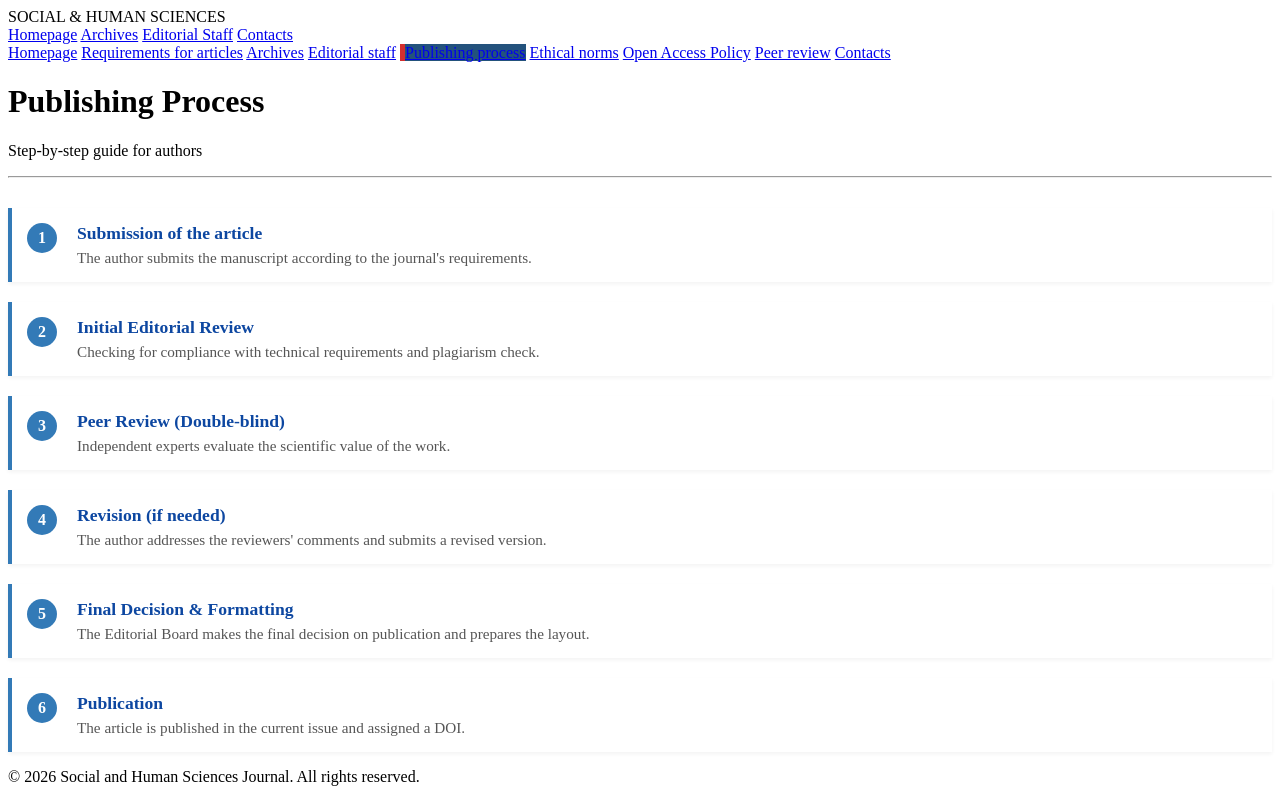
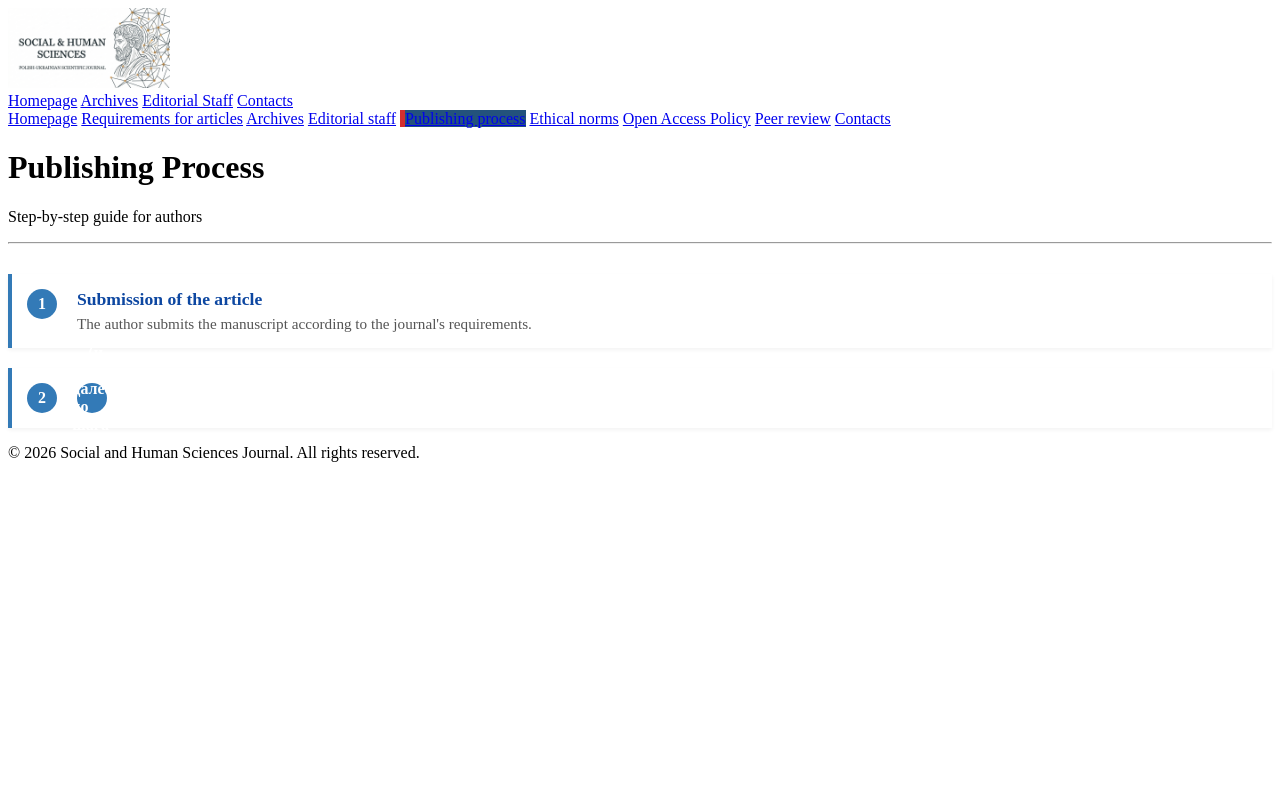
Before and after one commit to ValeriyBebyk/Social-and-Human-Sciences.-Polish-Ukrainian-scientific-journal, a plain HTML site: page index.html in a window 1280 px wide. Drawn offline with Linux system fonts and the light colour scheme.

Commit message:
Update index.html

```diff
--- a/index.html
+++ b/index.html
@@ -8,7 +8,10 @@
 </head>
 <body>
     <header>
-        <div class="logo-area">SOCIAL & HUMAN SCIENCES</div>
+        <div class="logo-area">
+            <img src="logo.png" alt="Social & Human Sciences Logo" style="height: 80px; width: auto;">
+        </div>
+
         <nav>
             <a href="index.html">Homepage</a>
             <a href="archives.html">Archives</a>
@@ -45,40 +48,9 @@
                 </div>
                 <div class="step">
                     <div class="step-number">2</div>
-                    <div class="step-text">
-                        <strong>Initial Editorial Review</strong>
-                        <p>Checking for compliance with technical requirements and plagiarism check.</p>
-                    </div>
+                    <div class="step-number">... (и так далее до шага 6)</div>
                 </div>
-                <div class="step">
-                    <div class="step-number">3</div>
-                    <div class="step-text">
-                        <strong>Peer Review (Double-blind)</strong>
-                        <p>Independent experts evaluate the scientific value of the work.</p>
-                    </div>
                 </div>
-                <div class="step">
-                    <div class="step-number">4</div>
-                    <div class="step-text">
-                        <strong>Revision (if needed)</strong>
-                        <p>The author addresses the reviewers' comments and submits a revised version.</p>
-                    </div>
-                </div>
-                <div class="step">
-                    <div class="step-number">5</div>
-                    <div class="step-text">
-                        <strong>Final Decision & Formatting</strong>
-                        <p>The Editorial Board makes the final decision on publication and prepares the layout.</p>
-                    </div>
-                </div>
-                <div class="step">
-                    <div class="step-number">6</div>
-                    <div class="step-text">
-                        <strong>Publication</strong>
-                        <p>The article is published in the current issue and assigned a DOI.</p>
-                    </div>
-                </div>
-            </div>
         </main>
     </div>
 
```
